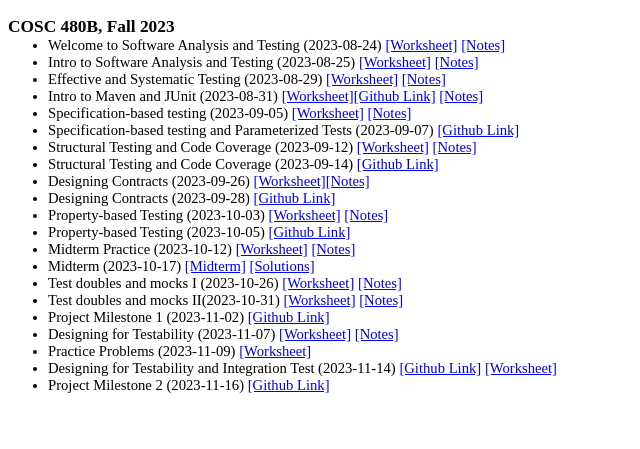
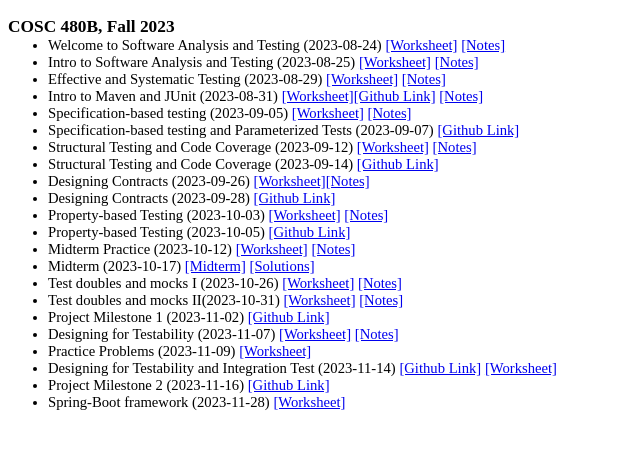
Before and after one commit to georgianahaldeman/cosc480, a Jekyll site: the page built from docs/notes/index.md, in a window 1280 px wide. Shown: the top 449 px of the page, without its empty margins (0-640 px from the left). Built offline with Jekyll 4.4.1, drawn with Linux system fonts in a browser that asks for light colours; our own code applies the rules of GitHub Pages for plain Markdown files.

Commit message:
class assignment

```diff
--- a/docs/notes/index.md
+++ b/docs/notes/index.md
@@ -41,3 +41,5 @@
 - Designing for Testability and Integration Test (2023-11-14) [[Github Link]](https://classroom.github.com/a/dPmvkiQH)  [[Worksheet]](./notes/11_14.pdf)
 
 - Project Milestone 2 (2023-11-16) [[Github Link]](https://classroom.github.com/a/43ejEo-3)
+
+- Spring-Boot framework (2023-11-28) [[Worksheet]](https://docs.google.com/document/d/1Zkt23V8gh2piGuXj02ROwJYdvN1JHKl_hDlElRTDdLE/edit?usp=sharing)
```
